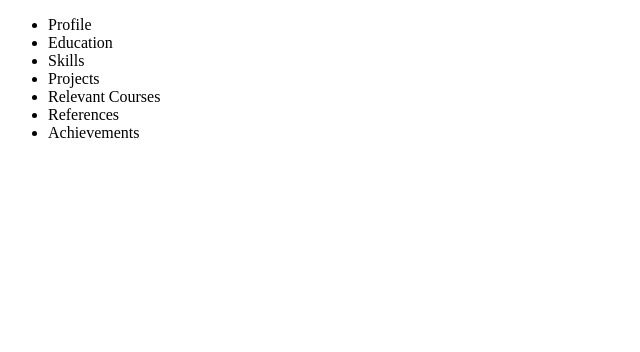
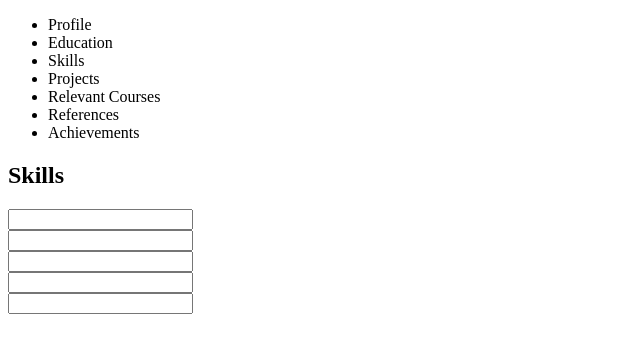
Before and after one commit to KBoohene/resume-builder, a React (Create React App) app: page / in a window 1280 px wide. Shown: the top 352 px of the page, without its empty margins (0-640 px from the left). Built offline with nearby package versions, Linux system fonts and the light colour scheme.

Commit message:
Add Input boxes to skills form

```diff
--- a/src/components/ResumeSections/ResumeSections.tsx
+++ b/src/components/ResumeSections/ResumeSections.tsx
@@ -7,7 +7,7 @@ import ProjectsForm from './Projects/ProjectsForm';
 import SkillsForm from './Skills/SkillsForm';
 import RelevantCoursesForm from './RelevantCourses/RelevantCoursesForm';
 
-const ResumeSections = ({ section }: SectionInterface) => {
+const ResumeSections = ({ section = SectionType.skills }: SectionInterface) => {
   return (
     <div>
       {(section === SectionType.profile) && (
--- a/src/components/ResumeSections/Skills/SkillsForm.tsx
+++ b/src/components/ResumeSections/Skills/SkillsForm.tsx
@@ -1,7 +1,18 @@
 import React from 'react';
+import Input from '../../Shared/Input';
+import { InputType } from '../../Shared/Types'
 
 const SkillsForm = () => {
-  return (<div></div>);
+  return (
+    <div>
+      <h2>Skills</h2>
+      <Input type={InputType.text} label={''} value={''} placeholder={''} />
+      <Input type={InputType.text} label={''} value={''} placeholder={''} />
+      <Input type={InputType.text} label={''} value={''} placeholder={''} />
+      <Input type={InputType.text} label={''} value={''} placeholder={''} />
+      <Input type={InputType.text} label={''} value={''} placeholder={''} />
+    </div>
+  );
 }
 
 export default SkillsForm;
```
